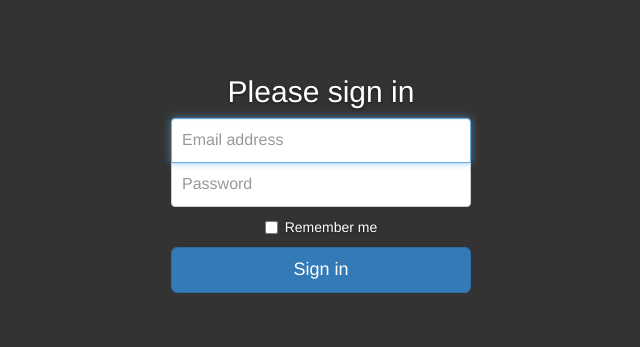
After one commit to pnl8zp/Global-Development, a Django app: page /signin/ in a window 1280 px wide. The commit adds this page. Shown: the top 347 px of the page, without its empty margins (319-959 px from the left). Run offline with Django 3.2, Linux system fonts and the light colour scheme; some libraries are stand-ins or nearby versions.

Commit message:
connected a dummy sign in page

```diff
--- /dev/null
+++ b/global_development/global_development/templates/signin.html
@@ -0,0 +1,55 @@
+
+<!DOCTYPE html>
+<html lang="en">
+  <head>
+    <meta charset="utf-8">
+    <meta http-equiv="X-UA-Compatible" content="IE=edge">
+    <meta name="viewport" content="width=device-width, initial-scale=1">
+    <meta name="description" content="">
+    <meta name="author" content="">
+    <link rel="icon" href="../../favicon.ico">
+
+    <title>Signin Template for Bootstrap</title>
+
+    <!-- Bootstrap core CSS -->
+    <link href="/static/css/bootstrap.min.css" rel="stylesheet">
+
+    <!-- Custom styles for this template -->
+    <link href="/static/css/signin.css" rel="stylesheet">
+
+    <!-- Just for debugging purposes. Don't actually copy these 2 lines! -->
+    <!--[if lt IE 9]><script src="../../assets/js/ie8-responsive-file-warning.js"></script><![endif]-->
+    <script src="/static/js/ie-emulation-modes-warning.js"></script>
+
+    <!-- HTML5 shim and Respond.js for IE8 support of HTML5 elements and media queries -->
+    <!--[if lt IE 9]>
+      <script src="https://oss.maxcdn.com/html5shiv/3.7.2/html5shiv.min.js"></script>
+      <script src="https://oss.maxcdn.com/respond/1.4.2/respond.min.js"></script>
+    <![endif]-->
+  </head>
+
+  <body>
+
+    <div class="container">
+
+      <form class="form-signin">
+        <h2 class="form-signin-heading">Please sign in</h2>
+        <label for="inputEmail" class="sr-only">Email address</label>
+        <input type="email" id="inputEmail" class="form-control" placeholder="Email address" required autofocus>
+        <label for="inputPassword" class="sr-only">Password</label>
+        <input type="password" id="inputPassword" class="form-control" placeholder="Password" required>
+        <div class="checkbox">
+          <label>
+            <input type="checkbox" value="remember-me"> Remember me
+          </label>
+        </div>
+        <button class="btn btn-lg btn-primary btn-block" type="submit">Sign in</button>
+      </form>
+
+    </div> <!-- /container -->
+
+
+    <!-- IE10 viewport hack for Surface/desktop Windows 8 bug -->
+    <script src="/static/js/ie10-viewport-bug-workaround.js"></script>
+  </body>
+</html>
--- a/global_development/global_development/urls.py
+++ b/global_development/global_development/urls.py
@@ -4,6 +4,6 @@ from django.contrib import admin
 urlpatterns = patterns('',
 
     url(r'^$', 'global_development.views.welcome_page', name='welcome_page'),
-
+    url(r'^signin/$', 'global_development.views.signin', name='signin'),
     url(r'^admin/', include(admin.site.urls)),
 )
--- a/global_development/global_development/views.py
+++ b/global_development/global_development/views.py
@@ -3,3 +3,6 @@ from django.shortcuts import render_to_response
 
 def welcome_page(request):
     return render_to_response('welcome_page.html')
+
+def signin(request):
+	return render_to_response('signin.html')
--- /dev/null
+++ b/global_development/static/css/signin.css
@@ -0,0 +1,45 @@
+body {
+  padding-top: 40px;
+  padding-bottom: 40px;
+  background-color: #333;
+}
+body {
+  color: #fff;
+  text-align: center;
+  text-shadow: 0 1px 3px rgba(0,0,0,.5);
+}
+
+.form-signin {
+  max-width: 330px;
+  padding: 15px;
+  margin: 0 auto;
+}
+.form-signin .form-signin-heading,
+.form-signin .checkbox {
+  margin-bottom: 10px;
+}
+.form-signin .checkbox {
+  font-weight: normal;
+}
+.form-signin .form-control {
+  position: relative;
+  height: auto;
+  -webkit-box-sizing: border-box;
+     -moz-box-sizing: border-box;
+          box-sizing: border-box;
+  padding: 10px;
+  font-size: 16px;
+}
+.form-signin .form-control:focus {
+  z-index: 2;
+}
+.form-signin input[type="email"] {
+  margin-bottom: -1px;
+  border-bottom-right-radius: 0;
+  border-bottom-left-radius: 0;
+}
+.form-signin input[type="password"] {
+  margin-bottom: 10px;
+  border-top-left-radius: 0;
+  border-top-right-radius: 0;
+}
```
Also changed, not shown: global_development/global_development/templates/welcome_page.html (+4 -4 lines), 1 other file.
